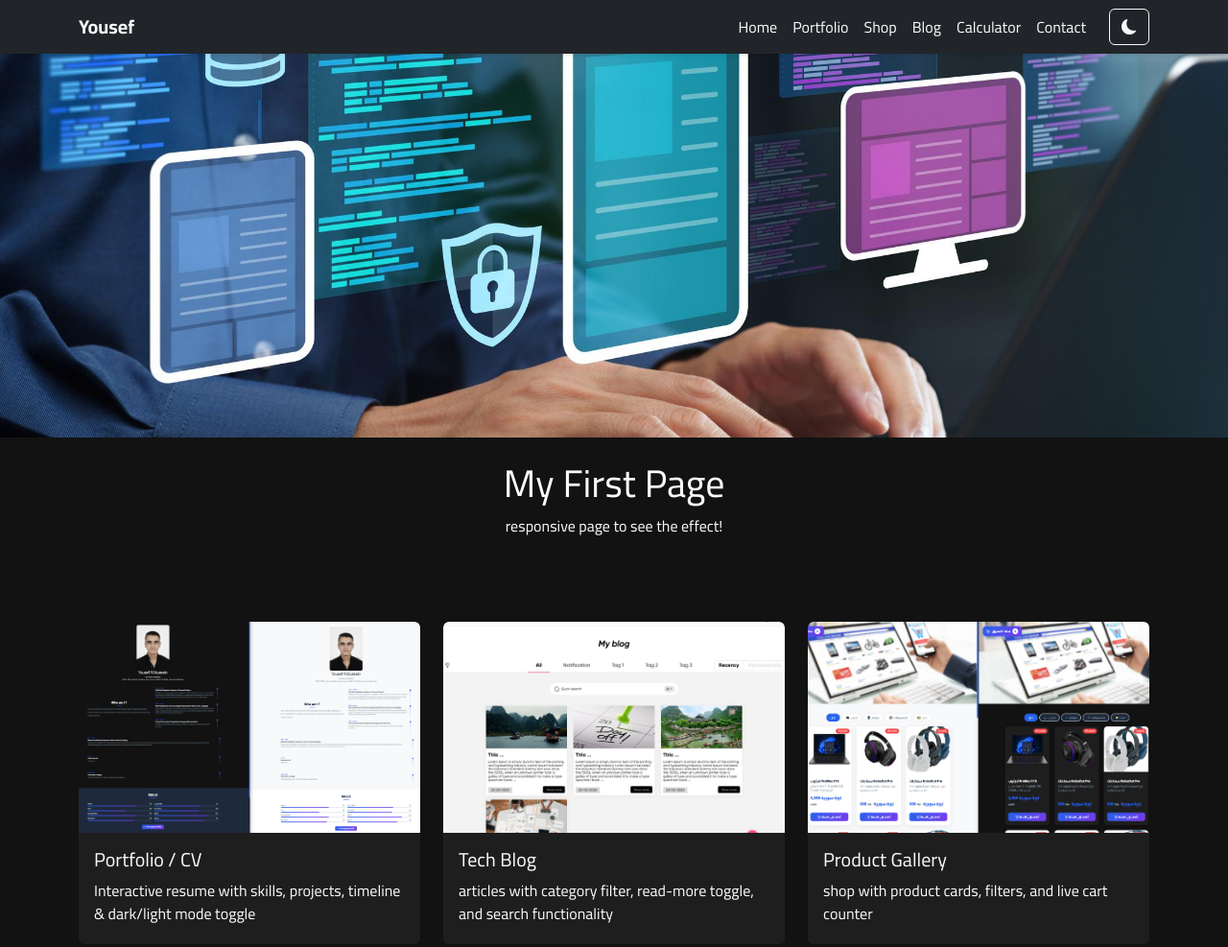
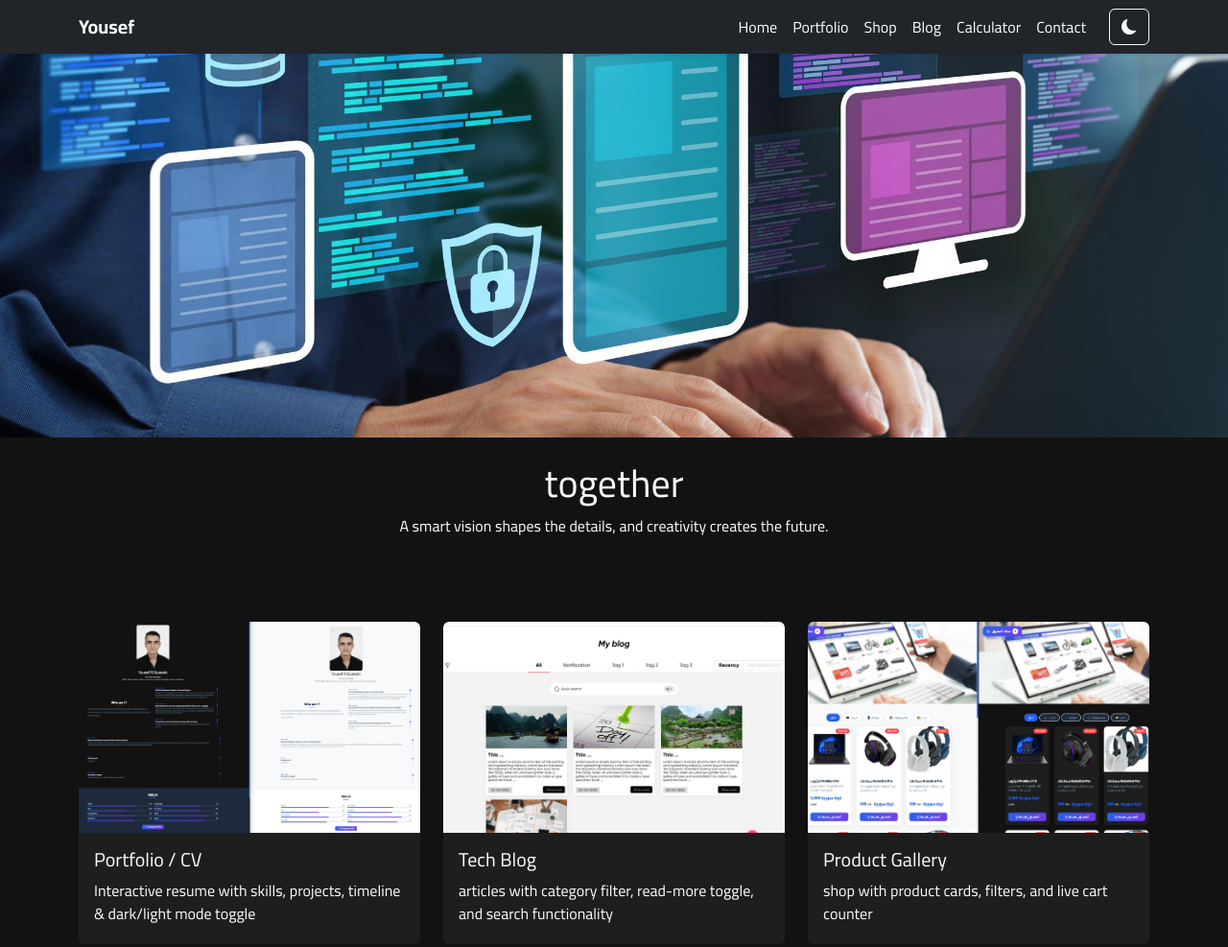
Before and after one commit to yousefAlhussein/Homework-solution, a plain HTML site: page index.html in a window 1280 px wide. Shown: the top 987 px of the page at 96% size. Drawn offline with nearby package versions, Linux system fonts and the light colour scheme.

Commit message:
update in h1 in inedx

```diff
--- a/index.html
+++ b/index.html
@@ -69,8 +69,8 @@
 
 <div class="hero-section"></div>
 <div class="container-fluid p-4  text-center">
-  <h1>My First Page</h1>
-  <p> responsive page to see the effect!</p>
+  <h1>together</h1>
+  <p> A smart vision shapes the details, and creativity creates the future.</p>
 </div>
 
 
```
